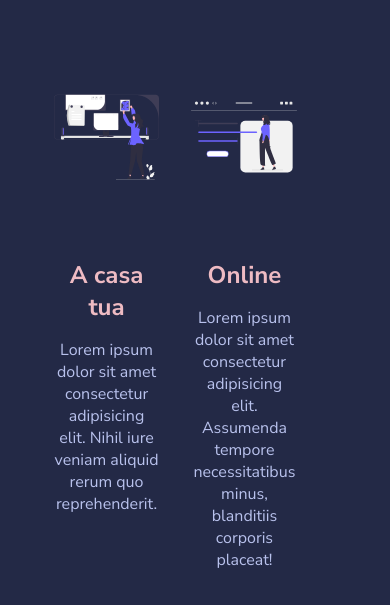
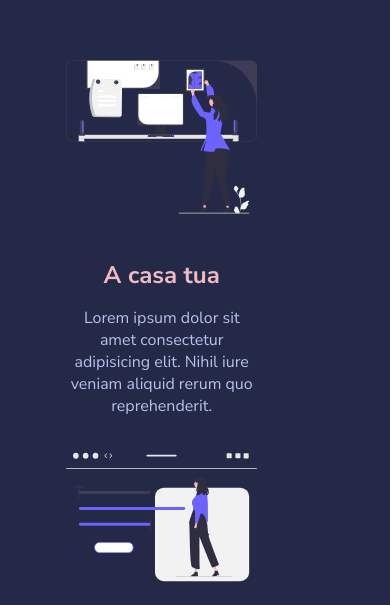
Before and after one commit to WalterCorsini/html-css-resp-wannabe, a plain HTML site: page index.html in a window 390 px wide. Shown: the part 239-844 px from the top of the page. Drawn offline with Linux system fonts and the light colour scheme.

Commit message:
add: step 2 mobile 480px

```diff
--- a/css/style.css
+++ b/css/style.css
@@ -136,5 +136,28 @@ img {
     .why-us .container{
         width: 90%;
     }
+}
+
+@media screen and (max-width: 480px) {
+
+    .lessons .row,
+    .steps .row,
+    .why-us .row{
+        width: 90%;
+        display: flex;
+        flex-wrap: wrap;
+        justify-content: center;
+    }
+
+    .lessons .col,
+    .steps .col,
+    .why-us .col{
+        width: 90%;
+  }
+
+  .why-us{
+    background-color: black;
+    margin-bottom: 0;
+  }
 
 }
```
